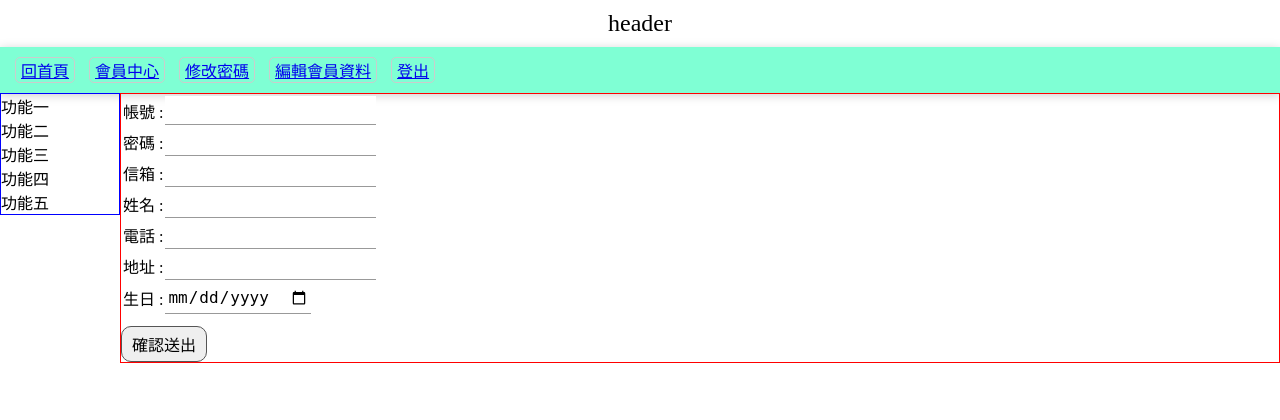
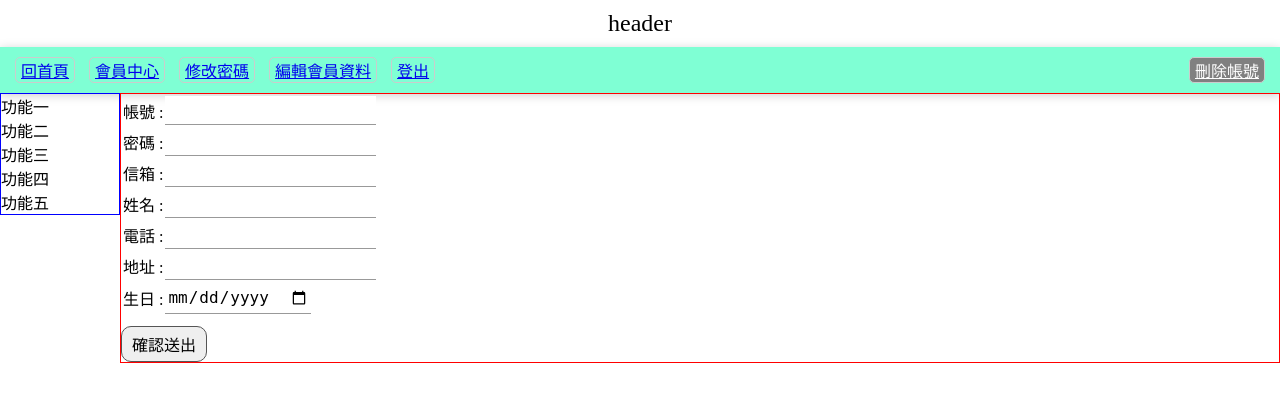
Before and after one commit to mooncactusmoon/php_MySQL, a PHP site: page /reg.php in a window 1280 px wide. Shown: the top 420 px of the page. Run offline with PHP 8.4, Linux system fonts and the light colour scheme; the visitor is signed in with stand-in values (Sample User, id 1).

Commit message:
增加暴力刪除功能

```diff
--- a/member/include/nav.php
+++ b/member/include/nav.php
@@ -1,12 +1,20 @@
 <?php
 if(isset($_SESSION['user'])){
 ?>
+<style>
+    .del{
+        background: grey;
+        color: white;
+        float:right;
+    }
+</style>
 <nav>
     <a href="index.php">回首頁</a>
     <a href="dashboard.php">會員中心</a>
     <a href="change_pw.php">修改密碼</a>
     <a href="edit_user.php">編輯會員資料</a>
     <a href="logout.php">登出</a>
+    <a href="./api/del_user.php" class="del">刪除帳號</a>
 </nav>
 <?php }else{ ?>
     <nav>
```
Also changed, not shown: member/api/del_user.php (added, +18 -0 lines).
